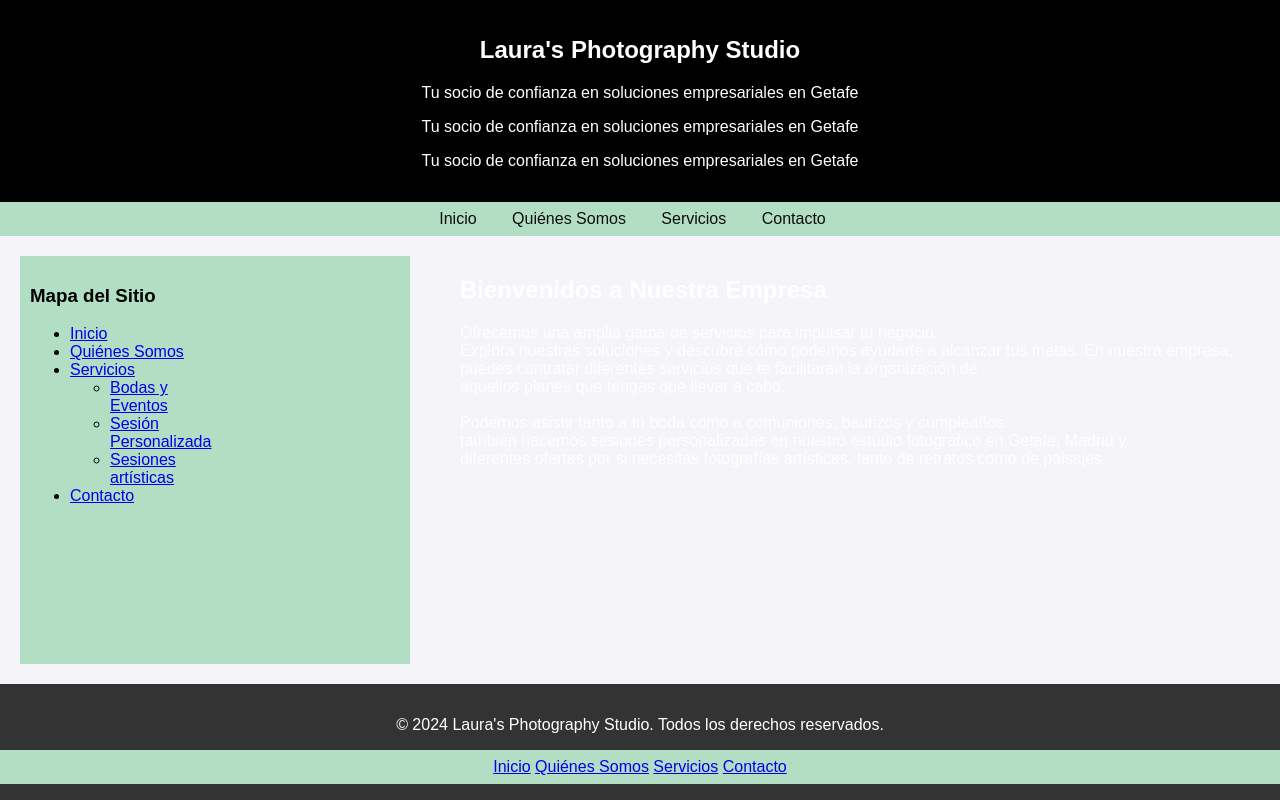
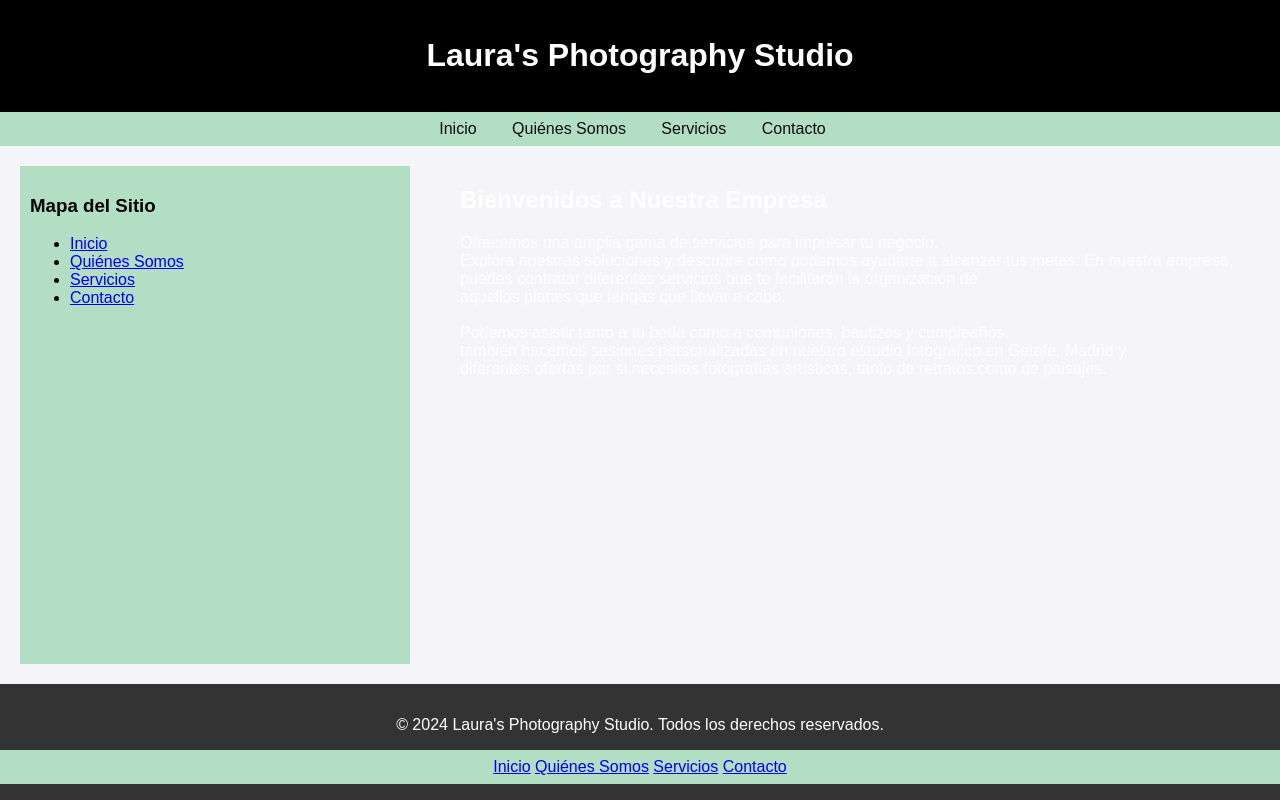
Before and after one commit to LauraVaqueroLopez/tiendaonline, a PHP site: page /Vista/menuhtml.php in a window 1280 px wide. Run offline with PHP 8.4, Linux system fonts and the light colour scheme.

Commit message:
correcto funcionamiento de enlaces y modificacion de nombres

```diff
--- a/Vista/css.css
+++ b/Vista/css.css
@@ -41,35 +41,6 @@ nav ul li a {
   padding: 8px;
 }
 
-.dropdown-content {
-  display: none;
-  position: absolute;
-  background-color: #e9ecef;
-  min-width: 160px;
-  box-shadow: 0px 8px 16px rgba(0, 0, 0, 0.2);
-  z-index: 1;
-}
-
-.dropdown-content li {
-  display: block;
-  text-align: left;
-}
-
-.dropdown-content li a {
-  color: #333;
-  padding: 10px 15px;
-  text-decoration: none;
-  display: block;
-}
-
-.dropdown-content li a:hover {
-  background-color: #b2dec4;
-}
-
-.dropdown:hover .dropdown-content {
-  display: block;
-}
-
 main {
   display: flex;
   margin: 20px;
--- a/Vista/menuhtml.php
+++ b/Vista/menuhtml.php
@@ -9,29 +9,15 @@
 <body>
 
 <header>
-    <section>
-        <h1>Laura's Photography Studio</h1>
-        <p>Tu socio de confianza en soluciones empresariales en Getafe</p>
-        <p>Tu socio de confianza en soluciones empresariales en Getafe</p>
-        <p>Tu socio de confianza en soluciones empresariales en Getafe</p>
-    </section>
+    <h1>Laura's Photography Studio</h1>
 </header>
-
 
 
 <nav>
     <ul>
         <li><a href="menuhtml.php">Inicio</a></li>
         <li><a href="quienesomos.html">Quiénes Somos</a></li>
-        <li class="dropdown">
-            <a href="">Servicios</a>
-            <ul class="dropdown-content">
-                <li><a href="Servicios.html"><strong>Todos</strong></a></li>
-                <li><a href="https://www.google.com/?hl=es">Bodas y Eventos</a></li>
-                <li><a href="https://www.google.com/?hl=es">Sesión Personalizada</a></li>
-                <li><a href="https://www.google.com/?hl=es">Sesiones artísticas</a></li>
-            </ul>
-        </li>
+        <li><a href="Servicios.html">Servicios</a></li>
         <li><a href="contacto.html">Contacto</a></li>
     </ul>
 </nav>
@@ -43,13 +29,7 @@
         <ul>
             <li><a href="menuhtml.php">Inicio</a></li>
             <li><a href="quienesomos.html">Quiénes Somos</a></li>
-            <li><a href="Servicios.html">Servicios</a>
-                <ul>
-                    <li><a href="https://www.google.com/?hl=es">Bodas y Eventos</a></li>
-                    <li><a href="https://www.google.com/?hl=es">Sesión Personalizada</a></li>
-                    <li><a href="https://www.google.com/?hl=es">Sesiones artísticas</a></li>
-                </ul>
-            </li>
+            <li><a href="Servicios.html">Servicios</a></li>
             <li><a href="contacto.html">Contacto</a></li>
         </ul>
     </aside>
```
Also changed, not shown: Vista/Servicios.html (+4 -18 lines), Vista/contacto.html (+2 -16 lines), Vista/quienesomos.html (+4 -18 lines).
